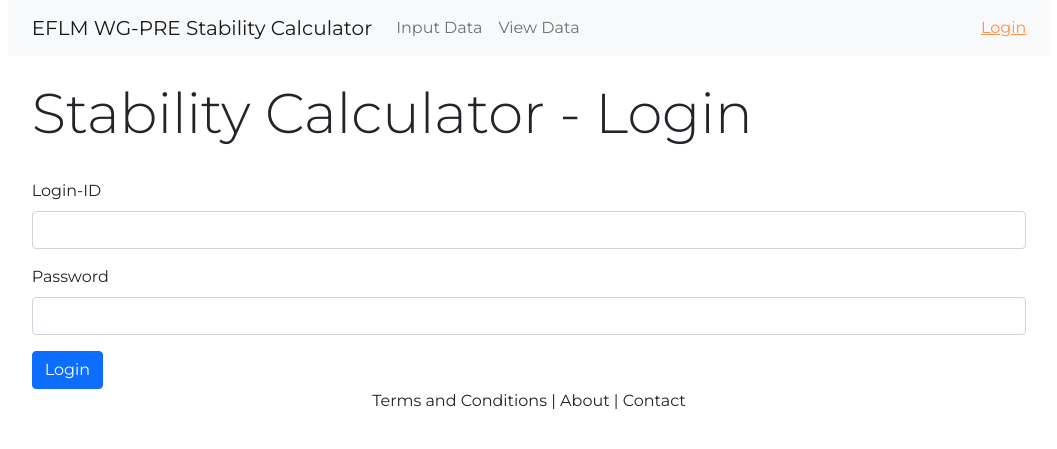
After one commit to drfoehn/stabcalc, a Django app: template users/templates/users/login.html in a window 1280 px wide. The commit adds this page. Shown: the top 449 px of the page, without its empty margins (111-1168 px from the left). Run offline with Django 4.2, Linux system fonts and the light colour scheme; the template is opened without the code that fills it, so the values that code supplies are empty; parts of the project's set-up code (start-up, migrations or seed data) failed here and were passed over; some libraries are stand-ins or nearby versions.

Commit message:
login created

```diff
--- a/calculator/views.py
+++ b/calculator/views.py
@@ -1,7 +1,7 @@
 from django.contrib import messages
 from django.contrib.messages.views import SuccessMessageMixin
-
 from django.urls import reverse_lazy
+from django.utils.translation import gettext_lazy as _
 from django.views.generic import (
     ListView,
     DetailView,
--- a/templates/base.html
+++ b/templates/base.html
@@ -38,15 +38,21 @@
 
                     {% include "includes/navigation.html" %}
 
-                    <div id="messages">
+
                       {% if messages %}
+                          <div class="alert alert-warning alert-dismissible fade show" role="alert" id="messages">
                       <ul class="messages">
                           {% for message in messages %}
-                          <li{% if message.tags %} class="{{ message.tags }}"{% endif %}>{{ message }}</li>
+
+                          <li{% if message.tags %} class="{{ message.tags }}"{% endif %}>
+                              <strong>{{ message }}</strong>
+                          <button type="button" class="btn-close" data-bs-dismiss="alert" aria-label="Close"></button>
+                          </li>
                           {% endfor %}
                       </ul>
+                          </div>
                       {% endif %}
-                    </div>
+
 
                     {% block content %}
 
--- a/templates/includes/navigation.html
+++ b/templates/includes/navigation.html
@@ -14,13 +14,7 @@
           <a class="nav-link" href="#">View Data</a>
         </li>
       </ul>
-      <form class="d-flex">
-
-
-          <input class="form-control me-2" title="Username" type="text"aria-label="Username">
-          <input class="form-control me-2" title="Password"    type="password" aria-label="Password">
-          <button class="btn btn-outline-success" type="submit">Login</button>
-      </form>
+          <a href="{%  url 'login' %}">Login</a>
     </div>
   </div>
 </nav>
--- /dev/null
+++ b/users/templates/users/login.html
@@ -0,0 +1,35 @@
+{% extends "base.html" %}
+{% load static %}
+
+{% block headadditional %}
+{% endblock %}
+
+{% block title %}Stability Calculator - Login{% endblock %}
+
+{% block content %}
+    <div class="p-md-4 p-sm-3 rounded-sm header_hike_add">
+        <h2 class="display-4">Stability Calculator - Login</h2>
+    </div>
+    <div class="container-fluid">
+        <div class="row">
+            <div class="col">
+                <form action="" method="post">
+                    {% csrf_token %}
+
+                        <div class="mb-3">
+                            <label for="login_email" class="form-label">Login-ID</label>
+                            <input type="text" class="form-control" name="login_email"
+                                   aria-describedby="emailHelp">
+                       </div>
+                        <div class="mb-3">
+                            <label for="login_password" class="form-label">Password</label>
+                            <input type="password" class="form-control" name="login_password">
+                        </div>
+                        <button type="submit" class="btn btn-primary">Login</button>
+
+                </form>
+            </div>
+        </div>
+
+    </div>
+{% endblock content %}
```
Also changed, not shown: calculator/templates/calculator/results.html (+8 -4 lines), stability_calculator/urls.py (+9 -7 lines), users/urls.py (added, +18 -0 lines).
